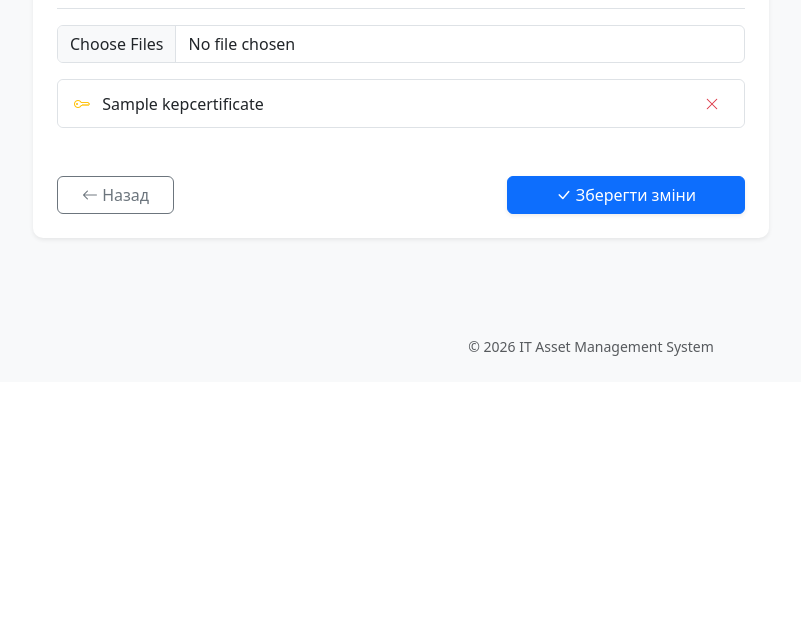
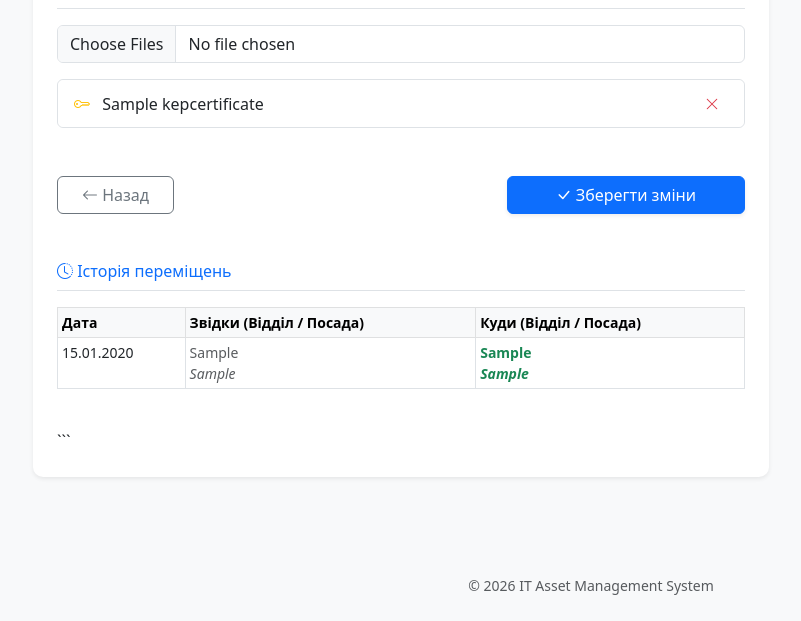
Before and after one commit to Strong2197/it-asset-mgmt, a Django app: page /staff/1/update/ in a window 1280 px wide. Shown: the part 798-1419 px from the top of the page, without its empty margins (49-850 px from the left). Before the commit the page ends 1154 px from the top, so only its background shows below. Run offline with Django 5.2, Linux system fonts and the light colour scheme; tables that the repository leaves empty hold one stand-in row (values such as "Sample post"); some libraries are stand-ins or nearby versions.

Commit message:
QOL changes

````diff
--- a/staff/models.py
+++ b/staff/models.py
@@ -65,3 +65,22 @@ def delete_employee_files(sender, instance, **kwargs):
         os.remove(instance.appointment_order_file.path)
     if instance.dismissal_order_file and os.path.isfile(instance.dismissal_order_file.path):
         os.remove(instance.dismissal_order_file.path)
+
+
+class CareerHistory(models.Model):
+    employee = models.ForeignKey(Employee, on_delete=models.CASCADE, related_name='career_history',
+                                 verbose_name="Працівник")
+    date_changed = models.DateField(auto_now_add=True, verbose_name="Дата зміни")
+
+    previous_position = models.CharField(max_length=100, blank=True, verbose_name="Минула посада")
+    new_position = models.CharField(max_length=100, blank=True, verbose_name="Нова посада")
+
+    previous_department = models.CharField(max_length=100, blank=True, verbose_name="Минулий відділ")
+    new_department = models.CharField(max_length=100, blank=True, verbose_name="Новий відділ")
+
+    notes = models.CharField(max_length=200, blank=True, verbose_name="Примітка (наприклад, № наказу)")
+
+    class Meta:
+        verbose_name = "Запис історії"
+        verbose_name_plural = "Історія переміщень"
+        ordering = ['-date_changed']
--- a/staff/views.py
+++ b/staff/views.py
@@ -1,6 +1,6 @@
 # staff/views.py
 from django.shortcuts import render, redirect, get_object_or_404
-from .models import Employee, KepCertificate
+from .models import Employee, KepCertificate, CareerHistory
 from .forms import EmployeeForm
 from django.db.models import Q
 from django.http import FileResponse, Http404
@@ -98,22 +98,48 @@ def staff_create(request):
 # --- РЕДАГУВАННЯ ---
 def staff_update(request, pk):
     employee = get_object_or_404(Employee, pk=pk)
+
+    # 1. Запам'ятовуємо старі дані ДО збереження форми
+    old_position = employee.position
+    old_department = employee.department
+
     positions = get_all_positions()
     departments = get_all_departments()
 
     if request.method == 'POST':
         form = EmployeeForm(request.POST, request.FILES, instance=employee)
         if form.is_valid():
-            employee = form.save(commit=False)
+            # Отримуємо об'єкт, але поки не пишемо в базу
+            updated_employee = form.save(commit=False)
+
+            # 2. Перевіряємо, чи змінилися посада або відділ
+            pos_changed = old_position != updated_employee.position
+            dept_changed = old_department != updated_employee.department
+
+            if pos_changed or dept_changed:
+                # Створюємо запис в історії
+                CareerHistory.objects.create(
+                    employee=employee,
+                    previous_position=old_position,
+                    new_position=updated_employee.position,
+                    previous_department=old_department,
+                    new_department=updated_employee.department,
+                    # Можна додати номер наказу, якщо ви його ввели в формі, але поки залишимо пустим або авто-текст
+                    notes="Зміна кадрових даних"
+                )
+
+            # Логіка файлів (без змін)
             if 'appointment_order_file' in request.FILES:
-                employee.appointment_order_original_name = request.FILES['appointment_order_file'].name
+                updated_employee.appointment_order_original_name = request.FILES['appointment_order_file'].name
             if 'dismissal_order_file' in request.FILES:
-                employee.dismissal_order_original_name = request.FILES['dismissal_order_file'].name
-            employee.save()
+                updated_employee.dismissal_order_original_name = request.FILES['dismissal_order_file'].name
+
+            updated_employee.save()
 
             files = request.FILES.getlist('kep_files')
             for f in files:
                 KepCertificate.objects.create(employee=employee, file=f, original_name=f.name)
+
             return redirect('staff_list')
     else:
         form = EmployeeForm(instance=employee)
--- a/templates/staff/staff_form.html
+++ b/templates/staff/staff_form.html
@@ -154,6 +154,41 @@
                             <i class="bi bi-check-lg"></i> Зберегти зміни
                         </button>
                     </div>
+                    {% if employee.career_history.exists %}
+                    <h6 class="text-primary border-bottom pb-2 mb-3 mt-5">
+                        <i class="bi bi-clock-history"></i> Історія переміщень
+                    </h6>
+                    <div class="table-responsive mb-4">
+                        <table class="table table-sm table-bordered table-hover bg-white small">
+                            <thead class="table-light">
+                                <tr>
+                                    <th>Дата</th>
+                                    <th>Звідки (Відділ / Посада)</th>
+                                    <th>Куди (Відділ / Посада)</th>
+                                </tr>
+                            </thead>
+                            <tbody>
+                                {% for history in employee.career_history.all %}
+                                <tr>
+                                    <td class="text-nowrap">{{ history.date_changed|date:"d.m.Y" }}</td>
+                                    <td class="text-muted">
+                                        {{ history.previous_department }} <br>
+                                        <em>{{ history.previous_position }}</em>
+                                    </td>
+                                    <td class="fw-bold text-success">
+                                        {{ history.new_department }} <br>
+                                        <em>{{ history.new_position }}</em>
+                                    </td>
+                                </tr>
+                                {% endfor %}
+                            </tbody>
+                        </table>
+                    </div>
+                    {% endif %}
+
+                    ```
+
+
                 </form>
             </div>
         </div>
````
Also changed, not shown: media/kep_certs/12679332-2e3b-4897-97d8-0652ef685686.jpg (deleted), media/kep_certs/6f49b6ca-7767-4db5-aab4-1c2432819d58.jpg (deleted), staff/migrations/0007_careerhistory.py (added), 5 other files.
